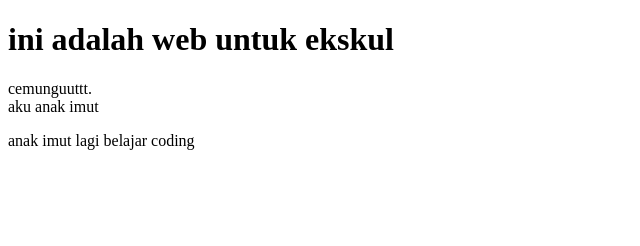
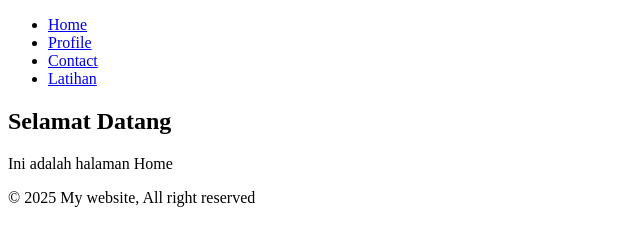
Before and after one commit to nanessiee/Coding-SMK-BL, a plain HTML site: page index.html in a window 1280 px wide. Shown: the whole page, without its empty margins (0-640 px from the left). Drawn offline with Linux system fonts and the light colour scheme.

Commit message:
Update index.html

```diff
--- a/index.html
+++ b/index.html
@@ -1,11 +1,30 @@
 <!DOCTYPE html>
 <html>
     <head>
-        <title>web nanes</title>
+        <title>Home - Website</title>
     </head>
     <body>
-        <h1>ini adalah web untuk ekskul</h1>
-        <p>cemunguuttt.</br>aku anak imut<p>
-            <p>anak imut lagi belajar coding</p>
+       <header>
+           <nav class="navbar">
+            <ul>
+                <li><a href="index.html" class="active">Home</a></li>
+                <li><a href="#" class="active">Profile</a></li>
+                <li><a href="#" class="active">Contact</a></li>
+                <li><a href="#" class="active">Latihan</a></li>
+            </ul>
+           </nav>
+   </header>
+
+        <main>
+            <section class="home">
+                <h1>Selamat Datang</h1>
+                <p>Ini adalah halaman Home</p>
+            </section>
+        </main>
+
+    </footer>
+        <p>&copy; 2025 My website, All right reserved</p>
+    </footer>
     </body>
+
 </html>
```
